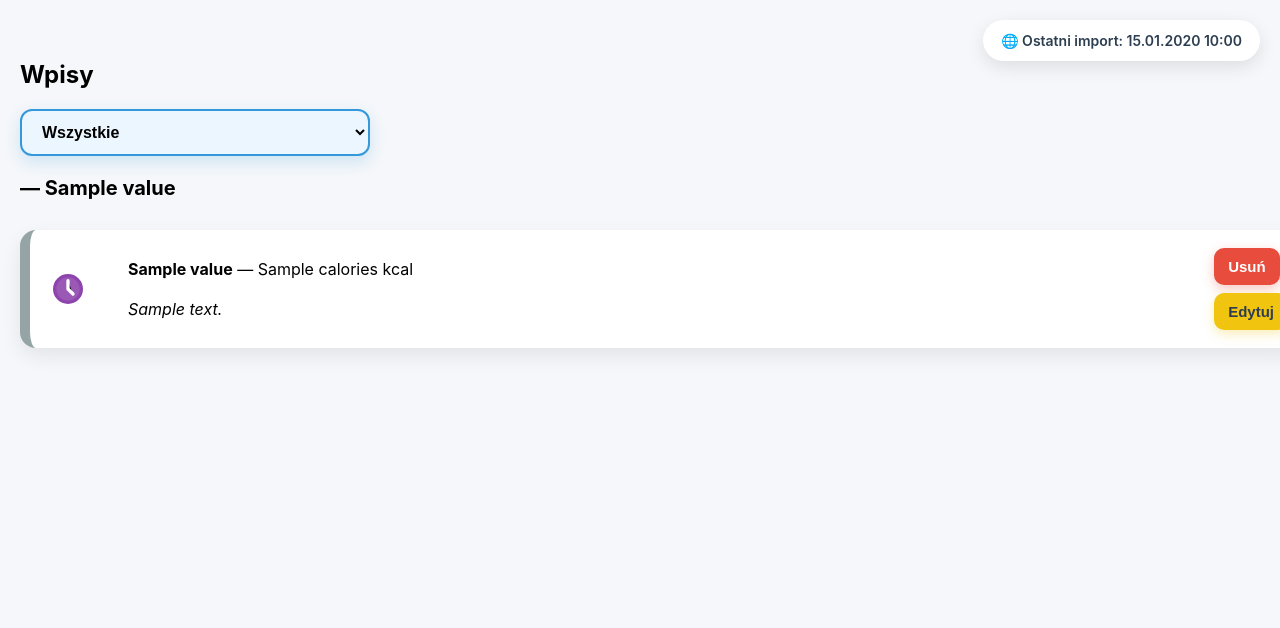
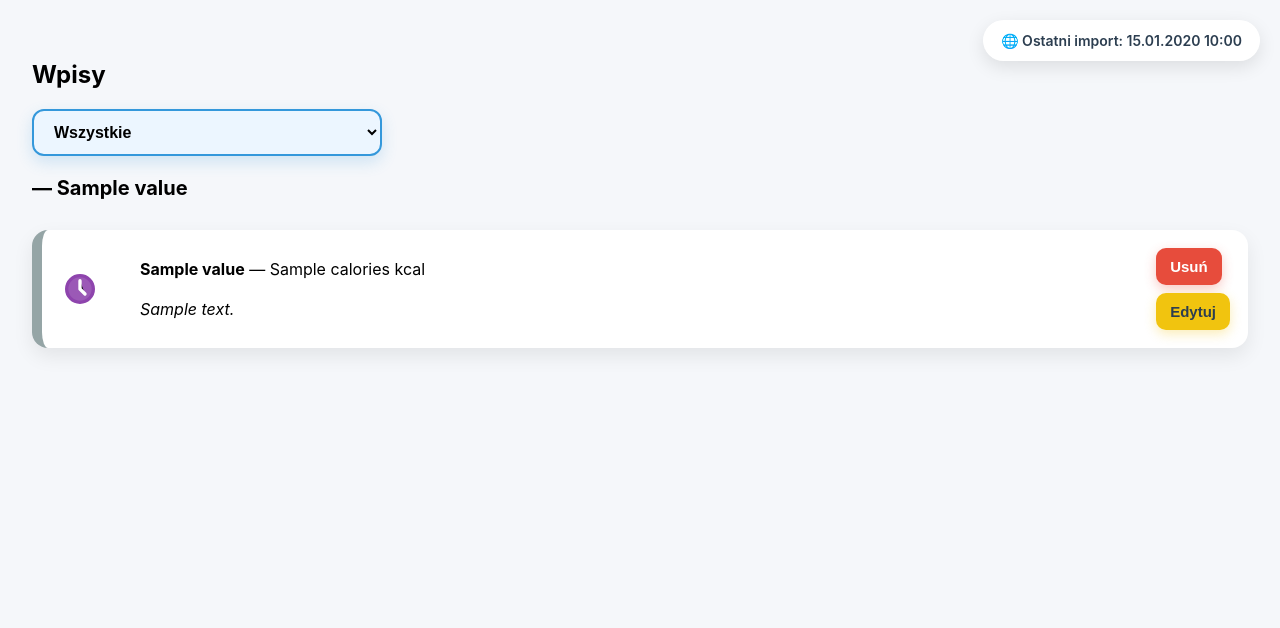
Before and after one commit to wstaniewski/dzienniczek, a Spring app: template src/main/resources/templates/index.html in a window 1280 px wide. Shown: the top 628 px of the page. Run offline with Thymeleaf, Linux system fonts and the light colour scheme; the template is opened without the code that fills it: most values are stand-ins (such as "Sample title", 1, 10 or a date in 2020); data that the repository does not hold is empty.

Commit message:
Poprawki UI

```diff
--- a/src/main/resources/static/css/main.css
+++ b/src/main/resources/static/css/main.css
@@ -1,3 +1,6 @@
+* {
+    box-sizing: border-box;
+}
 
 .main-layout {
     width: 100%;
@@ -9,6 +12,8 @@
     width: 100%;
     max-width: none;
     overflow-y: visible;
+    padding: 0 12px;
+    box-sizing: border-box;
 }
 
 /* GŁÓWNY KONTAINER */
@@ -205,6 +210,7 @@ label {
     padding: 18px;
     border-radius: 16px;
     box-shadow: 0 8px 20px rgba(0,0,0,0.08);
+    box-sizing: border-box;
 }
 
 .premium-alert {
@@ -562,6 +568,11 @@ img {
     z-index: 5000;
 }
 
+.blurred {
+    filter: blur(4px);
+    transition: .2s;
+}
+
 /* Kolory kart */
 .meal-first-breakfast { border-left: 10px solid #5DADE2; }
 .meal-breakfast       { border-left: 10px solid #f1c40f; }
--- a/src/main/resources/static/js/app.js
+++ b/src/main/resources/static/js/app.js
@@ -180,33 +180,34 @@ document.addEventListener("click", (e) => {
 
 function openFoodModal() {
     document.getElementById("foodModal").style.display = "flex";
+    document.getElementById("pageContent").classList.add("blurred");
 }
 
 function closeFoodModal() {
     document.getElementById("foodModal").style.display = "none";
+    document.getElementById("pageContent").classList.remove("blurred");
 }
 
 function openPhotoImportModal() {
-
     document.getElementById("photoImportModal").style.display = "flex";
+    document.getElementById("pageContent").classList.add("blurred");
 }
 
 function closePhotoImportModal() {
-
     document.getElementById("photoImportModal").style.display = "none";
+    document.getElementById("pageContent").classList.remove("blurred");
 }
 
 function openProgmanModal() {
-
     document.getElementById("progmanModal").style.display = "flex";
+    document.getElementById("pageContent").classList.add("blurred");
 }
 
 function closeProgmanModal() {
-
     document.getElementById("progmanModal").style.display = "none";
+    document.getElementById("pageContent").classList.remove("blurred");
 }
 
 function downloadPdf() {
-
     window.open("/pdf/food-entries", "_blank");
 }
--- a/src/main/resources/templates/index.html
+++ b/src/main/resources/templates/index.html
@@ -18,7 +18,7 @@
     </span>
 </div>
 
-<div class="main-layout">
+<div id="pageContent" class="main-layout">
 
     <!-- LEWA KOLUMNA — WPISY -->
     <div class="left-column">
```
